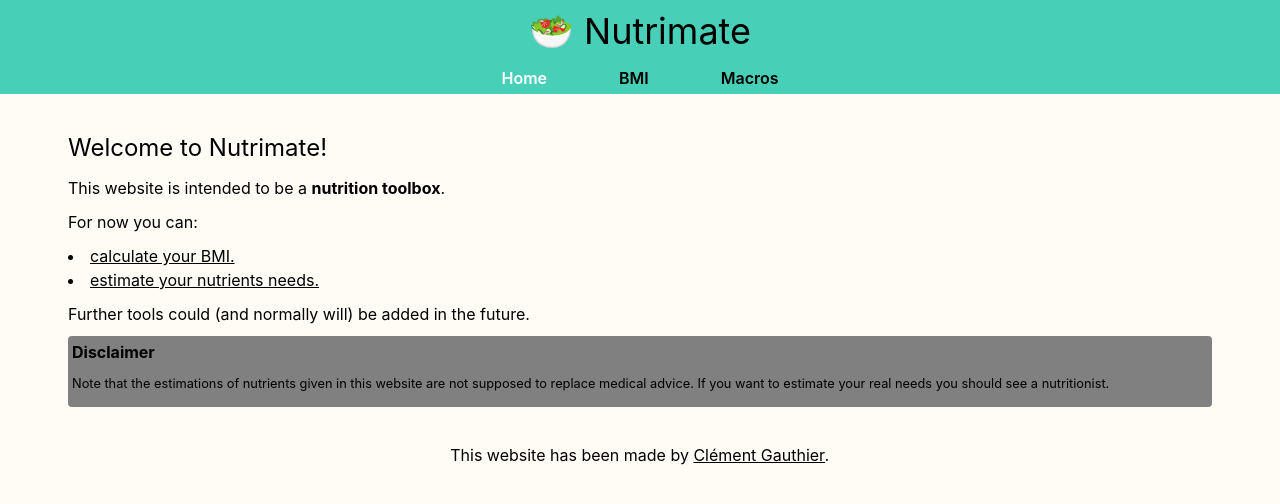
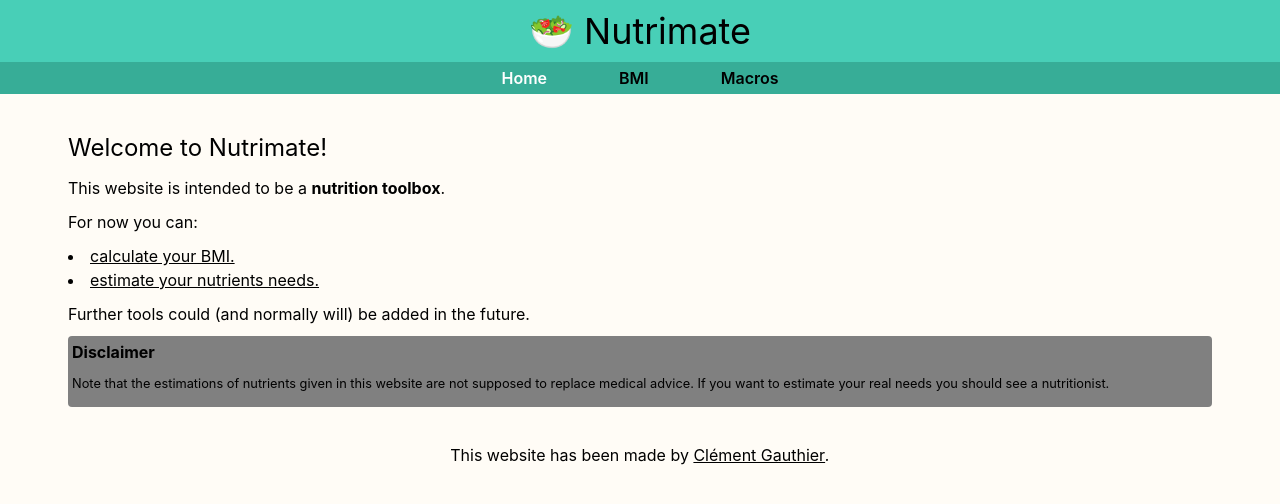
Before and after one commit to Klaymant/nutrimate, a React (Create React App) app: page / in a window 1280 px wide. Shown: the top 504 px of the page. Built offline with nearby package versions, Linux system fonts and the light colour scheme.

Commit message:
Put correct background color for header menu back

```diff
--- a/src/index.css
+++ b/src/index.css
@@ -57,7 +57,7 @@
   nav#main {
     display: flex;
     justify-content: center;
-    background-color: var(--primary);
+    background-color: var(--mint-green-dark);
     padding: 0.25rem;
     font-weight: 600;
   }
```
